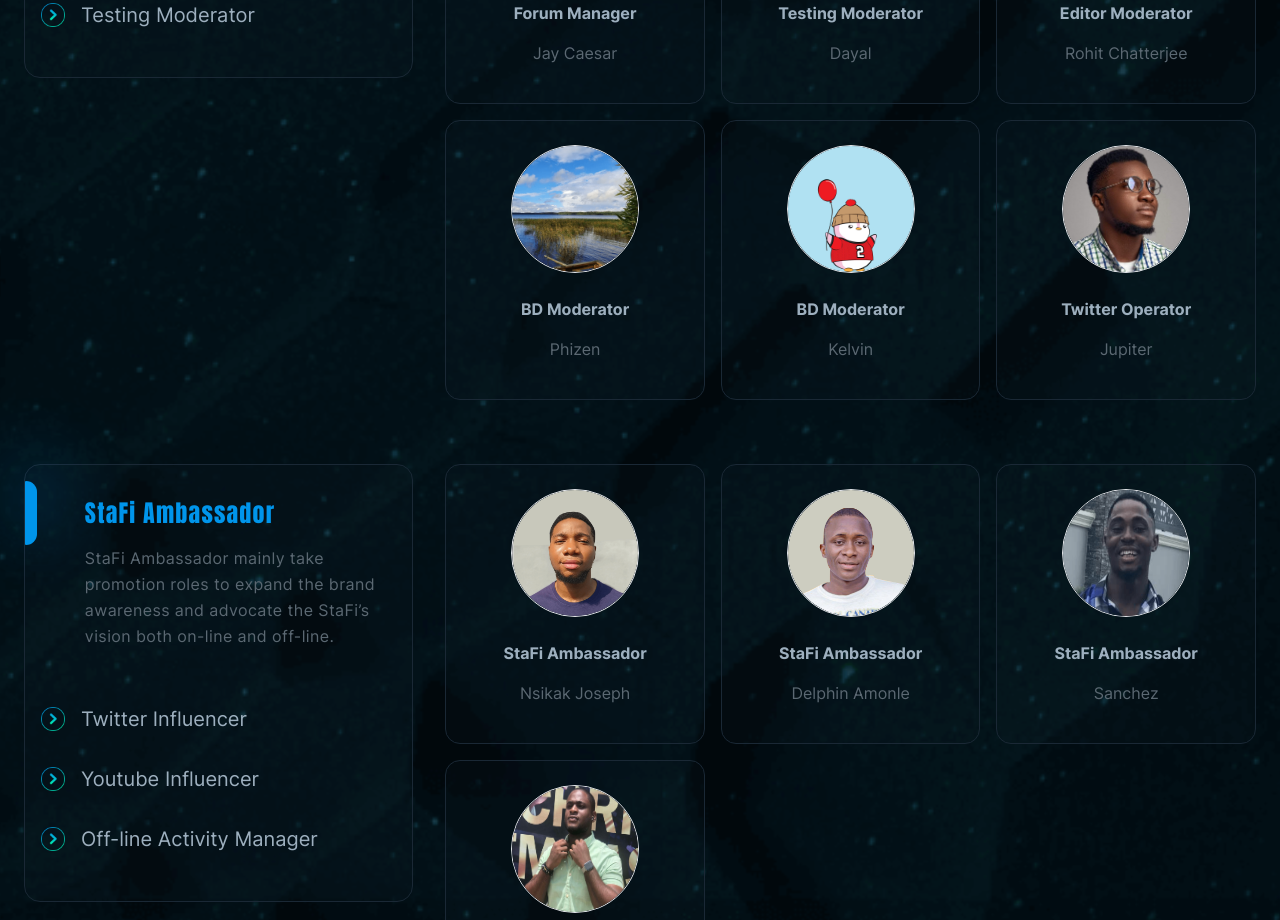
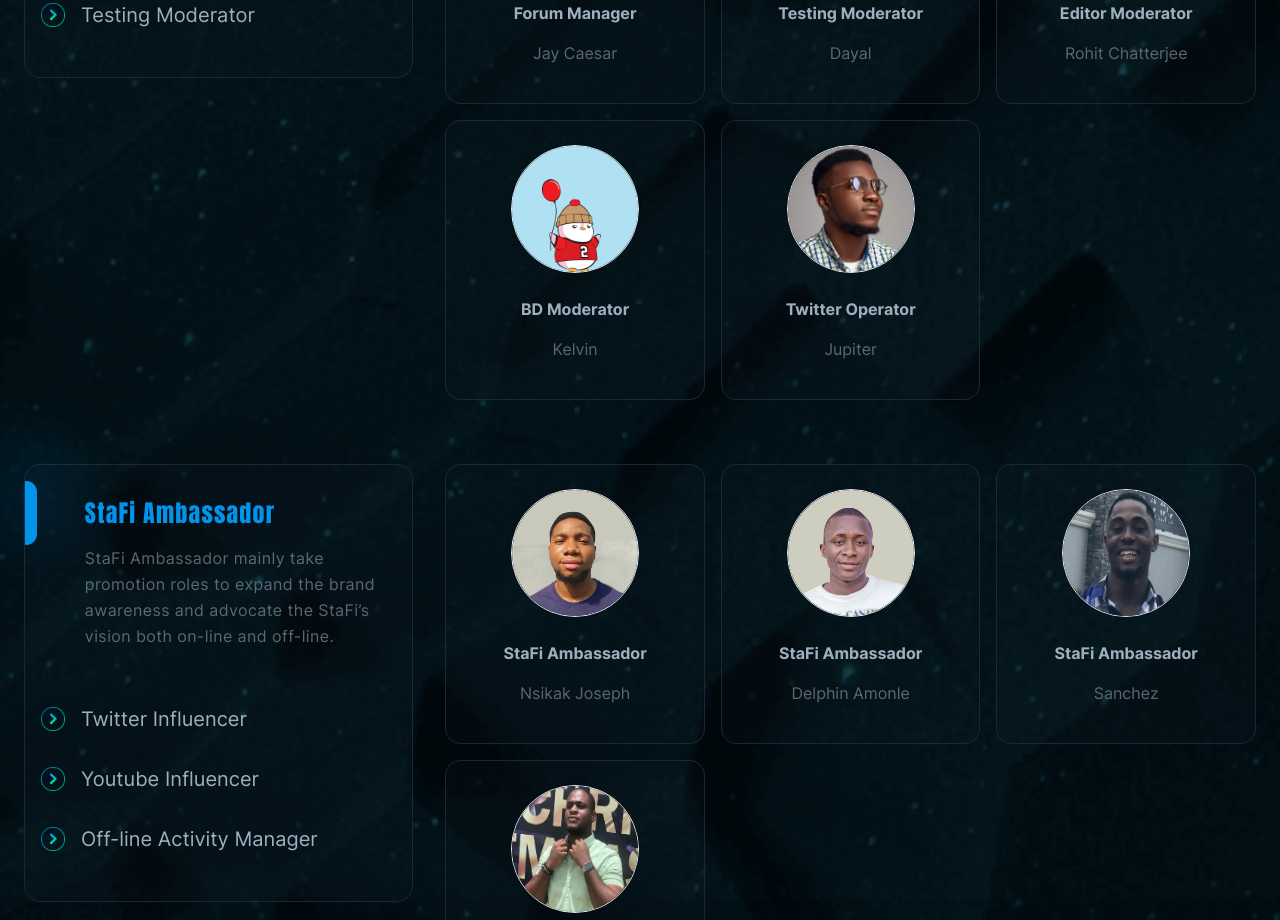
Before and after one commit to stafiprotocol/stafi-warrior, a Next.js app: page / in a window 1280 px wide. Shown: the part 1880-2800 px from the top of the page. Built offline with nearby package versions, Linux system fonts and the light colour scheme.

Commit message:
Remove BD Moderator

```diff
--- a/src/components/layout/WarriorsList.tsx
+++ b/src/components/layout/WarriorsList.tsx
@@ -60,15 +60,6 @@
       description:"Electronics engineer who loves writing about latest blockchain projects. Recently got into creating NFTs as well.",
       twitter_url:'https://twitter.com/aaboltaabol',
       twitter_username:'@aaboltaabol',
-    },
-    {
-      id:7,
-      title:'BD Moderator',
-      avatar:'/image/avatar_phizen.png',
-      name:'Phizen',
-      description:"A DeFi enthusiast, specialized in sustainable economic models.",
-      // twitter_url:'https://twitter.com/PhizenStafi',
-      // twitter_username:'@PhizenStafi',
     },
     {
       id:8,
```
Also changed, not shown: public/image/avatar_phizen.png (deleted).
